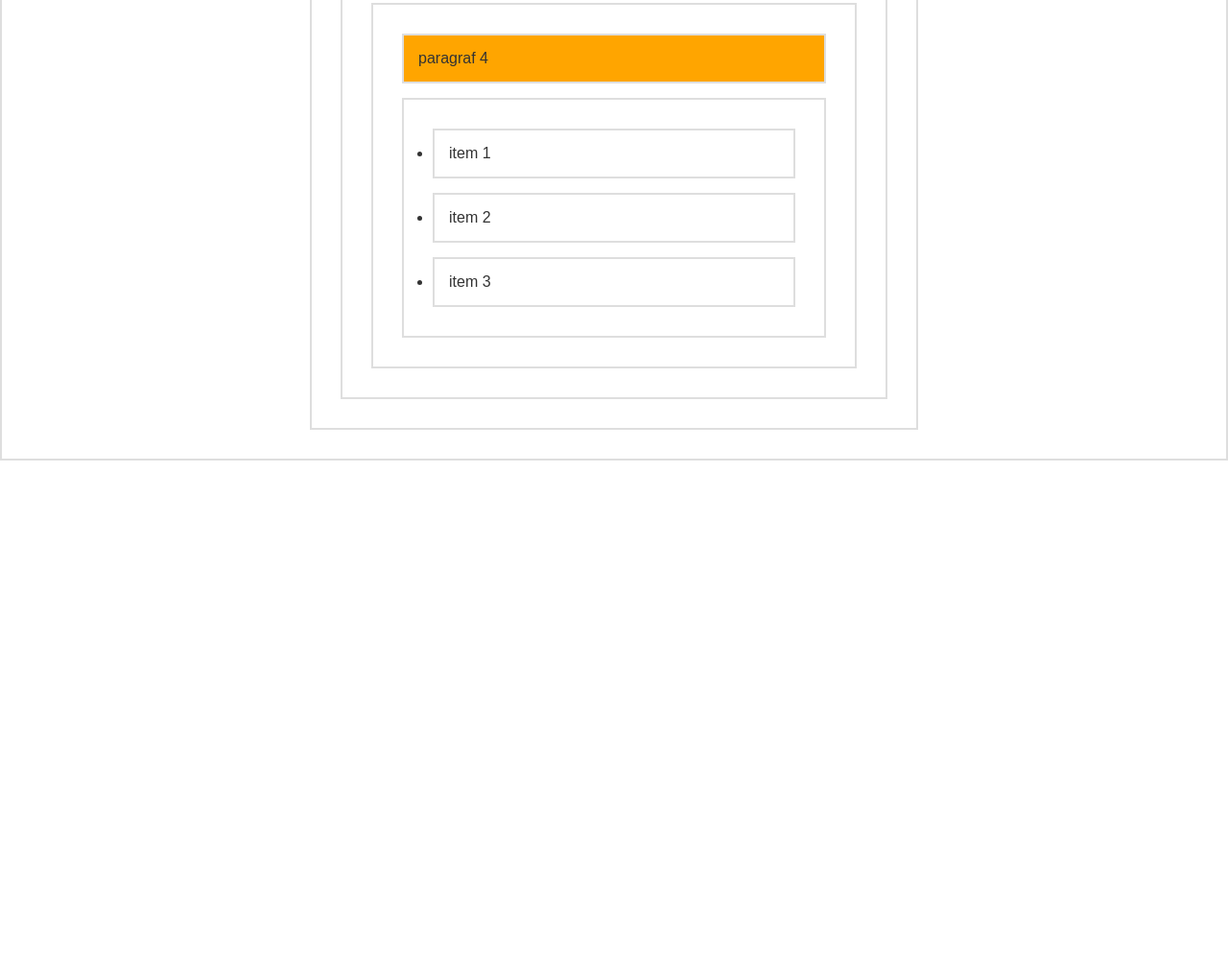
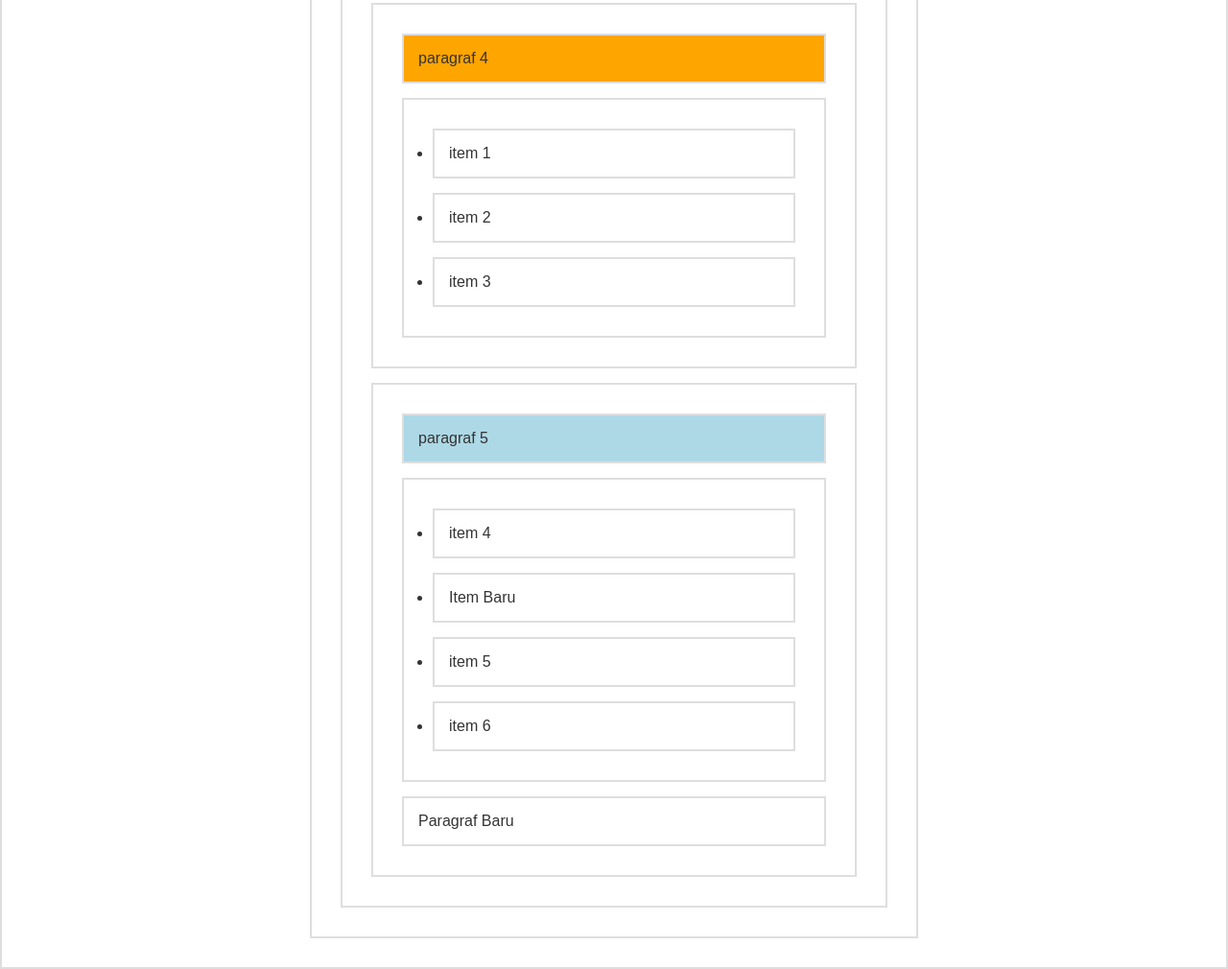
Before and after one commit to daudhiyaa/js-dom, a plain HTML site: page index.html in a window 1280 px wide. Shown: the part 405-1415 px from the top of the page at 96% size. Before the commit the page ends 885 px from the top, so only its background shows below. Drawn offline with Linux system fonts and the light colour scheme.

Commit message:
feat: video #6 done

```diff
--- a/index.html
+++ b/index.html
@@ -32,6 +32,7 @@
         <p class="p2">paragraf 2</p>
         <p class="p3">paragraf 3</p>
       </section>
+
       <section id="b">
         <p>paragraf 4</p>
         <ul>
@@ -40,6 +41,15 @@
           <li>item 3</li>
         </ul>
       </section>
+
+      <section id="c">
+        <p>paragraf 5</p>
+        <ul>
+          <li>item 4</li>
+          <li>item 5</li>
+          <li>item 6</li>
+        </ul>
+      </section>
     </div>
 
     <script src="main.js"></script>
--- a/main.js
+++ b/main.js
@@ -1,9 +1,15 @@
-// getElementById
+/*
+=======================
+==== DOM SELECTION ====
+=======================
+*/
+
+/* getElementById */
 const judul = document.getElementById("judul");
 judul.style.color = "red";
 judul.style.backgroundColor = "grey";
 
-// getElementsByTagName
+/* getElementsByTagName */
 const p = document.getElementsByTagName("p");
 for (let i = 0; i < p.length; i++) {
   p[i].style.backgroundColor = "lightblue";
@@ -12,14 +18,14 @@ for (let i = 0; i < p.length; i++) {
 const h1 = document.getElementsByTagName("h1")[0];
 h1.style.fontSize = "50px";
 
-// getElementsByClassName
+/* getElementsByClassName */
 const p1 = document.getElementsByClassName("p1");
 p1[0].innerHTML = "Ini diubah dari javascript";
 
-// querySelector
+/* querySelector */
 const p4 = document.querySelector("#b p");
 
-// querySelectorAll
+/* querySelectorAll */
 const pAll = document.querySelectorAll("p");
 
 // example
@@ -27,20 +33,58 @@ const sectionB = document.getElementById("b");
 const paragraph4 = sectionB.querySelector("p");
 paragraph4.style.backgroundColor = "orange";
 
-// ========================== //
-// ==== DOM MANIPULATION ==== //
-// ========================== //
+/*
+==========================
+==== DOM MANIPULATION ====
+==========================
+*/
+
+/* ELEMENT MANIPULATION */
+
+// innerHTML & style.<property>
 const sectionA = document.querySelector("section#a");
 sectionA.innerHTML = "<div><h1>Hello World</h1></div>";
 sectionA.style.backgroundColor = "lightgreen";
 
+// <method>Attribute
 sectionA.setAttribute("attributeKey", "attributeValue");
 sectionA.getAttribute("attributeKey");
 sectionA.removeAttribute("attributeKey");
 
+// classList.<method>
 sectionA.classList.add("className");
 sectionA.classList.remove("className");
 sectionA.classList.toggle("className"); // if exist, remove, if not, add
 sectionA.classList.item(0); // check by index
 sectionA.classList.contains("className"); // return true or false
 sectionA.classList.replace("oldClassName", "newClassName");
+
+/* NODE MANIPULATION */
+
+// create new element
+const newParagraph = document.createElement("p");
+const newParagraphText = document.createTextNode("Paragraf Baru");
+
+// append text to element
+newParagraph.appendChild(newParagraphText);
+
+// append element to parent
+const sectionC = document.getElementById("c");
+sectionC.appendChild(newParagraph);
+
+const newList = document.createElement("li");
+const newListText = document.createTextNode("Item Baru");
+newList.appendChild(newListText);
+
+const ul = document.querySelector("section#c ul");
+const li2 = ul.querySelector("li:nth-child(2)");
+
+// insert a node before a node
+ul.insertBefore(newList, li2);
+
+// remove child node
+const a = document.getElementsByTagName("a")[0];
+sectionA.removeChild(a);
+
+// replace child node
+sectionA.replaceChild(newNode, oldNode);
```
